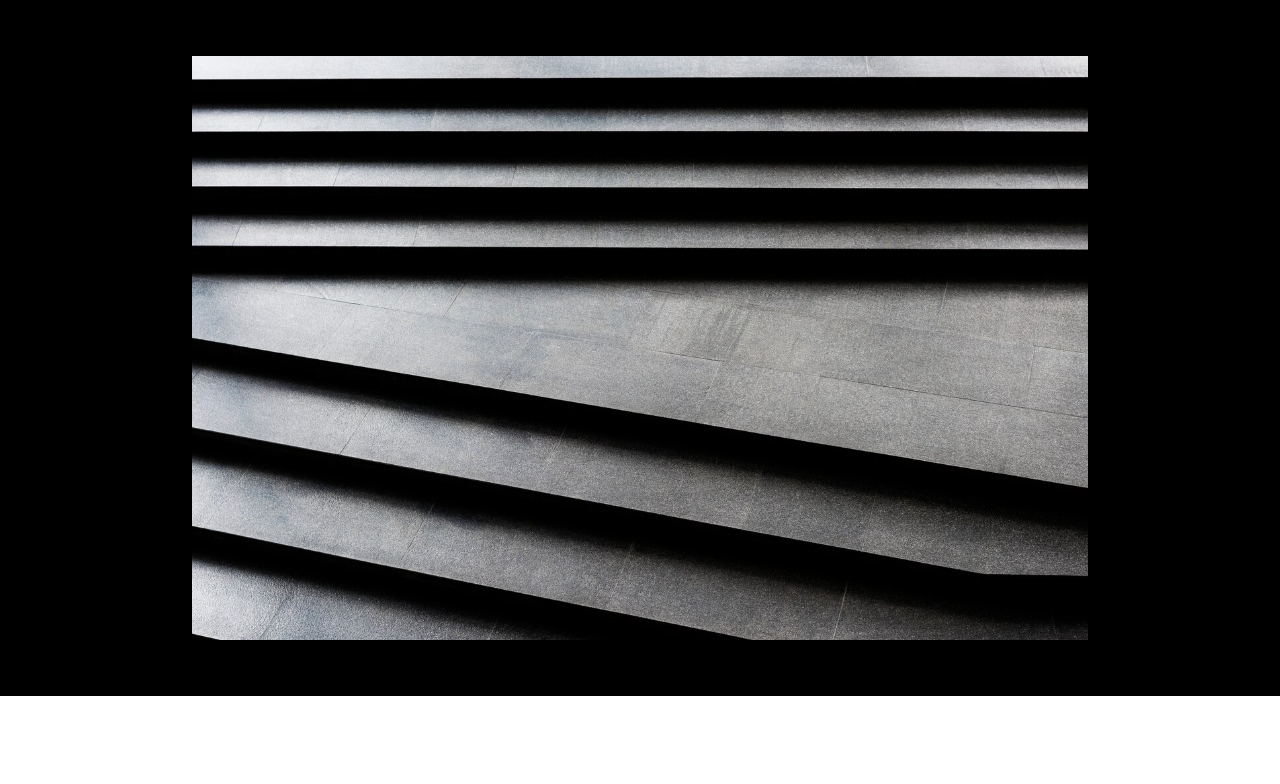
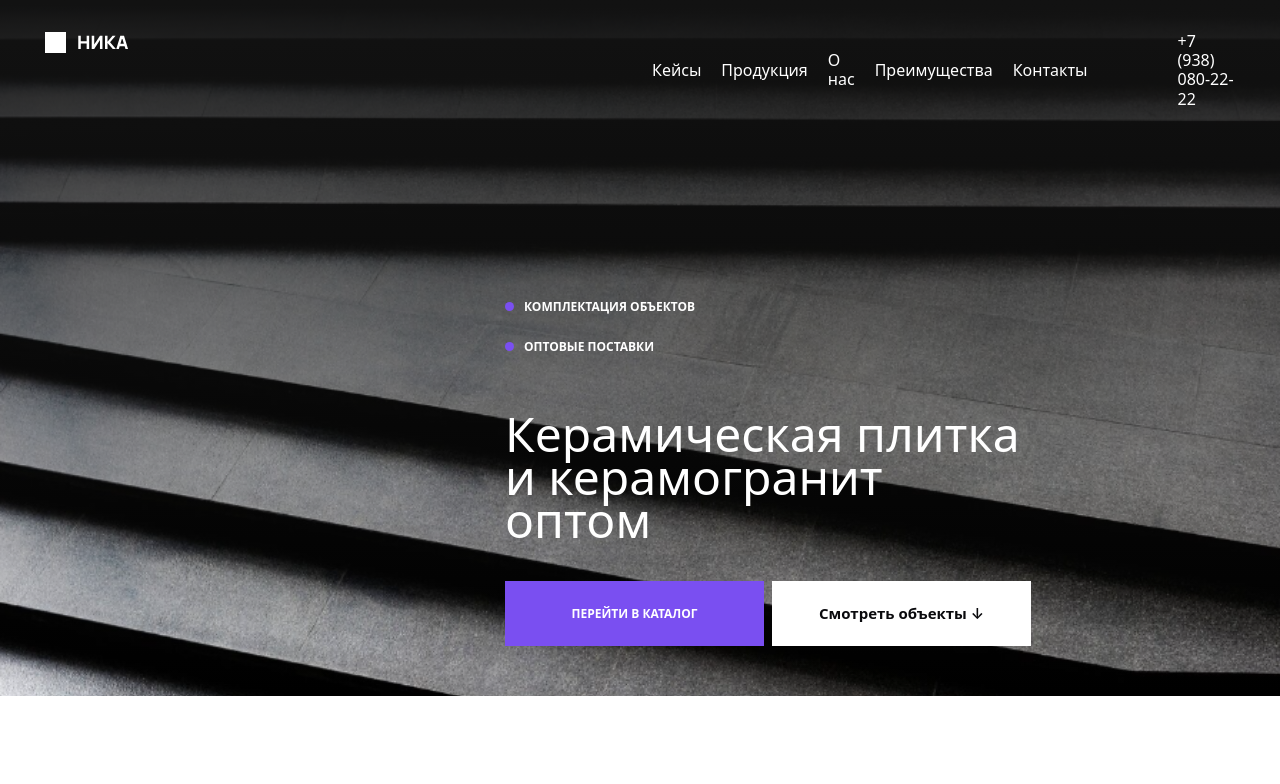
Before and after one commit to klavrenuk/nika, a Vue app: page / in a window 1280 px wide. Shown: the top 784 px of the page. Built offline with nearby package versions, Linux system fonts and the light colour scheme.

Commit message:
Header верстка

```diff
--- a/src/assets/styles/app.scss
+++ b/src/assets/styles/app.scss
@@ -39,3 +39,8 @@ body {
     margin-bottom: 0;
   }
 }
+
+.app-list {
+  padding-left: 0;
+  list-style: none;
+}
--- a/src/components/header/AppHeader.vue
+++ b/src/components/header/AppHeader.vue
@@ -5,16 +5,44 @@ import HeaderBottom from '@/components/header/HeaderBottom.vue';
 
 <template>
   <div class="app-header">
-<!--    <HeaderTop />-->
-<!--    <HeaderBottom />-->
+    <div class="app-container app-header__container h-100">
+      <div class="d-flex flex-column app-header__blocks h-100">
+        <HeaderTop />
+        <HeaderBottom />
+      </div>
+    </div>
   </div>
 </template>
 
 <style scoped lang="scss">
 .app-header {
+  position: relative;
   height: 696px;
   width: 100%;
   background: url('@/assets/images/header-back.png') center center no-repeat;
   background-color: #000;
+  background-size: cover;
+  z-index: 2;
+  padding-bottom: 50px;
+
+  &:after {
+    content: '';
+    position: absolute;
+    top: 0;
+    left: 0;
+    width: 100%;
+    height: 100%;
+    background: linear-gradient(180deg, #121212 0%, rgba(18, 18, 18, 0) 100%);
+    z-index: -1;
+  }
+
+  &__container {
+    position: relative;
+    z-index: 2;
+  }
+
+  &__blocks {
+    justify-content: space-between;
+  }
 }
 </style>
--- a/src/components/header/HeaderBottom.vue
+++ b/src/components/header/HeaderBottom.vue
@@ -4,9 +4,16 @@
 
 <template>
   <div class="header-bottom">
-    <ul class="header-bottom__list">
-      <li>комплектация объектов</li>
-      <li>оптовые поставки</li>
+    <div class="header-bottom__container">
+      <ul class="header-bottom__list app-list d-flex flex-column">
+        <li>
+          <span class="header-bottom__list__dot"></span>
+          <span class="header-bottom__list__text">комплектация объектов</span>
+        </li>
+        <li>
+          <span class="header-bottom__list__dot"></span>
+          <span class="header-bottom__list__text">оптовые поставки</span>
+        </li>
       </ul>
 
       <h3 class="header-bottom__title">
@@ -14,17 +21,27 @@
       </h3>
 
       <div class="header-bottom__control d-flex align-items-center">
-      <button>Перейти в каталог</button>
-      <button>Смотреть объекты ↓</button>
+        <button class="app-button header-bottom__btn header-bottom__catalog">Перейти в каталог</button>
+        <button class="app-button header-bottom__btn header-bottom__view-objects">Смотреть объекты ↓</button>
+      </div>
     </div>
   </div>
 </template>
 
 <style scoped lang="scss">
 .header-bottom {
+  padding-right: 200px;
+  display: flex;
+  justify-content: flex-end;
+
+  &__container {
+    max-width: 530px;
+    width: 100%;
     display: flex;
     flex-direction: column;
     gap: 40px;
+    color: #fff;
+  }
 
   &__list {
     display: flex;
@@ -36,4 +53,59 @@
     display: flex;
   }
 }
+
+.header-bottom__title {
+  font-size: 48px;
+  font-weight: 500;
+  line-height: 43px;
+}
+
+.header-bottom__control {
+  display: flex;
+  gap: 8px;
+  align-items: center;
+}
+
+.header-bottom__btn {
+  width: 259px;
+  padding: 23px 0;
+}
+
+.header-bottom__catalog {
+  color: #fff;
+  font-weight: 600;
+  font-size: 12px;
+  text-transform: uppercase;
+  background: #7A4FF1;
+}
+
+.header-bottom__view-objects {
+  color: #0A0A0D;
+  background: #fff;
+}
+
+.header-bottom__list {
+  gap: 20px;
+
+  & li {
+    display: flex;
+    align-items: center;
+    gap: 10px;
+  }
+
+  &__dot {
+    width: 9px;
+    height: 9px;
+    display: inline-block;
+    background: #7A4FF1;
+    border-radius: 100%;
+  }
+
+  &__text {
+    font-size: 12px;
+    text-transform: uppercase;
+    font-size: 12px;
+    font-weight: 600;
+  }
+}
 </style>
--- a/src/components/header/HeaderTop.vue
+++ b/src/components/header/HeaderTop.vue
@@ -18,7 +18,7 @@ import { navHeader } from '@/constants/constants';
           </a>
         </nav>
 
-        <a href="tel:+79380802222">+7 (938) 080-22-22</a>
+        <a href="tel:+79380802222" class="header-top__phone">+7 (938) 080-22-22</a>
       </div>
     </div>
   </div>
@@ -26,10 +26,20 @@ import { navHeader } from '@/constants/constants';
 
 <style scoped lang="scss">
 .header-top {
+  padding: 32px 0 0;
+
   &__right {
     display: flex;
     align-items: center;
     gap: 90px
+  }
+
+  &__phone {
+    color: #fff;
+
+    &:hover, &:active, &:focus {
+      color: #7A4FF1;
+    }
   }
 }
 
@@ -41,6 +51,10 @@ import { navHeader } from '@/constants/constants';
   &__link {
     color: #fff;
     font-size: 16px;
+
+    &:hover, &:active, &:focus {
+      color: #7A4FF1;
+    }
   }
 }
 </style>
```
Lines whose indentation alone changed are shown as unchanged.
